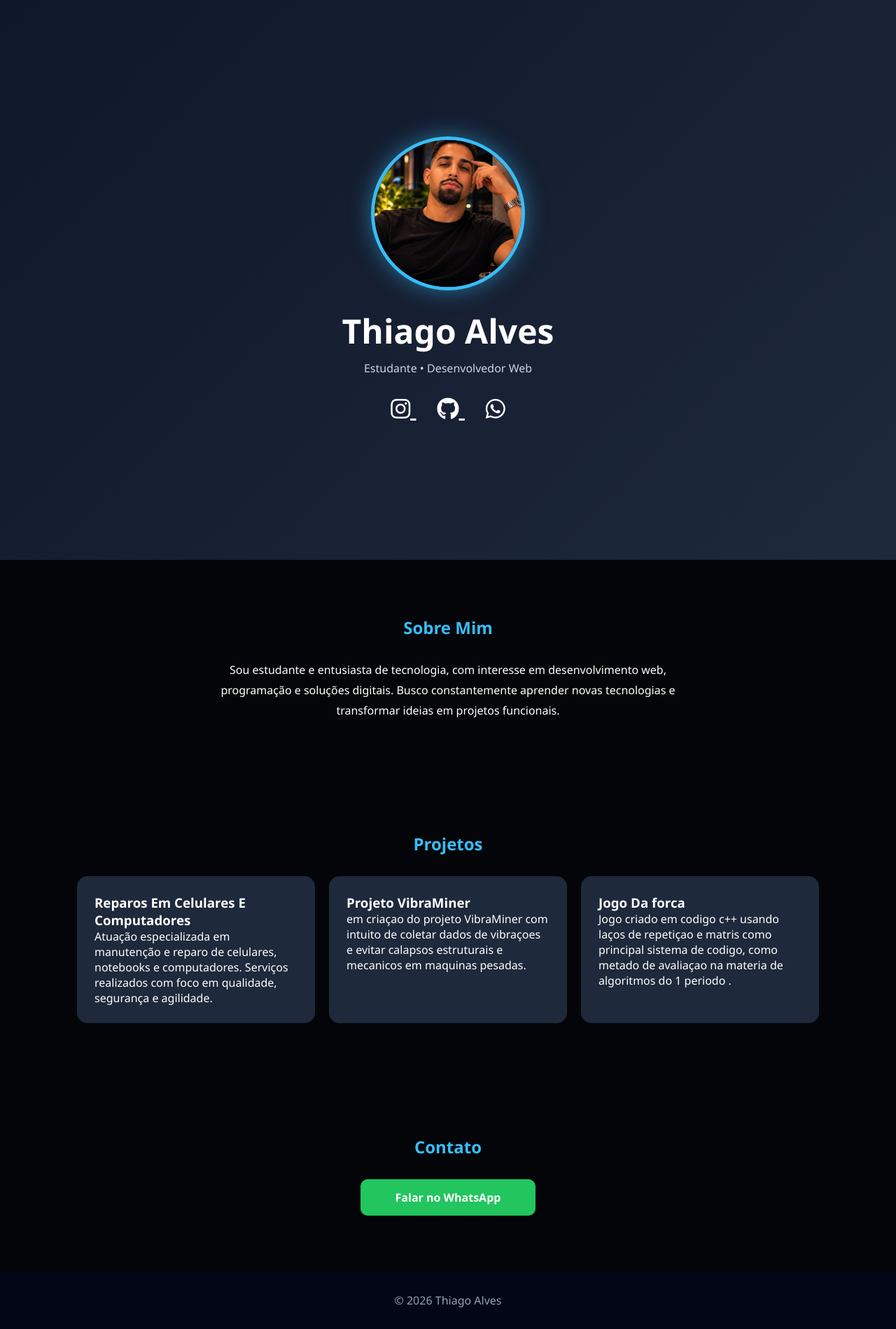
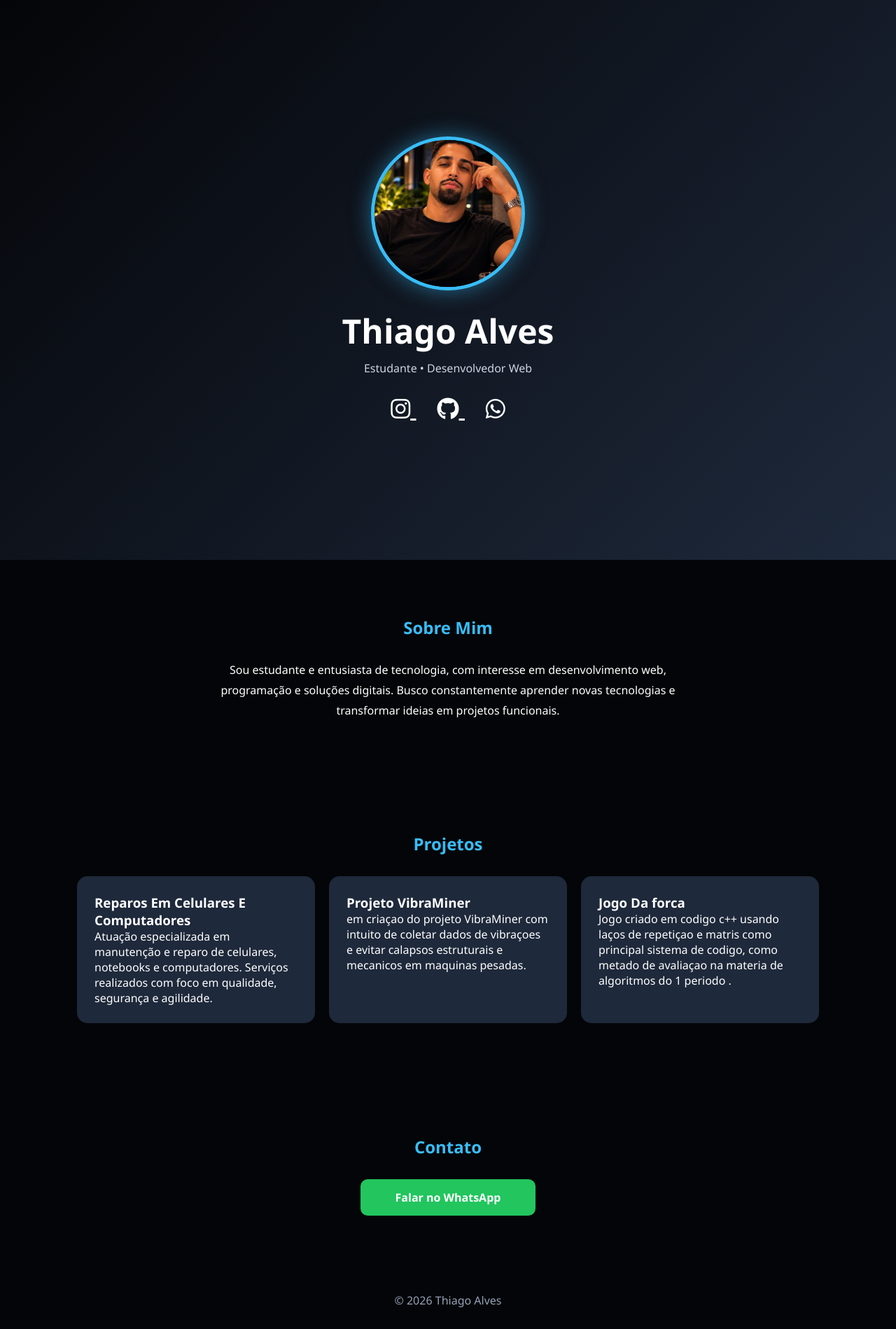
Before and after one commit to th1324/Portifolio, a plain HTML site: page index.html in a window 1280 px wide. Shown: the whole page at 70% size. Drawn offline with Linux system fonts and the light colour scheme.

Commit message:
Update style.css

```diff
--- a/style.css
+++ b/style.css
@@ -17,7 +17,7 @@ header{
     align-items:center;
     text-align:center;
     padding:20px;
-    background:linear-gradient(135deg,#0f172a,#1e293b);
+    background:linear-gradient(135deg,#040508,#1e293b);
 }
 
 .perfil img{
@@ -106,6 +106,6 @@ h2{
 footer{
     text-align:center;
     padding:30px;
-    background:#020617;
+    background:#040508;
     color:#94a3b8;
 }
```
